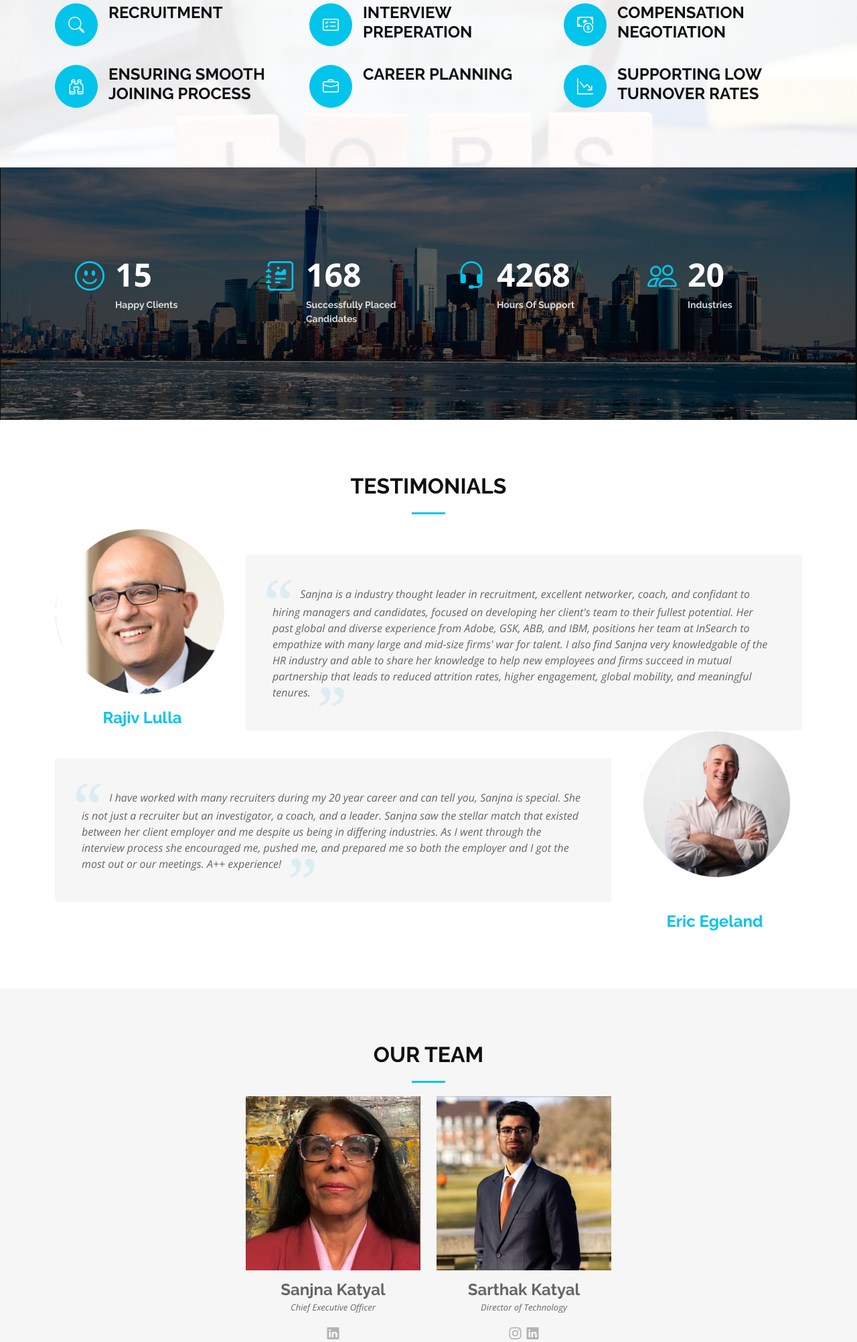
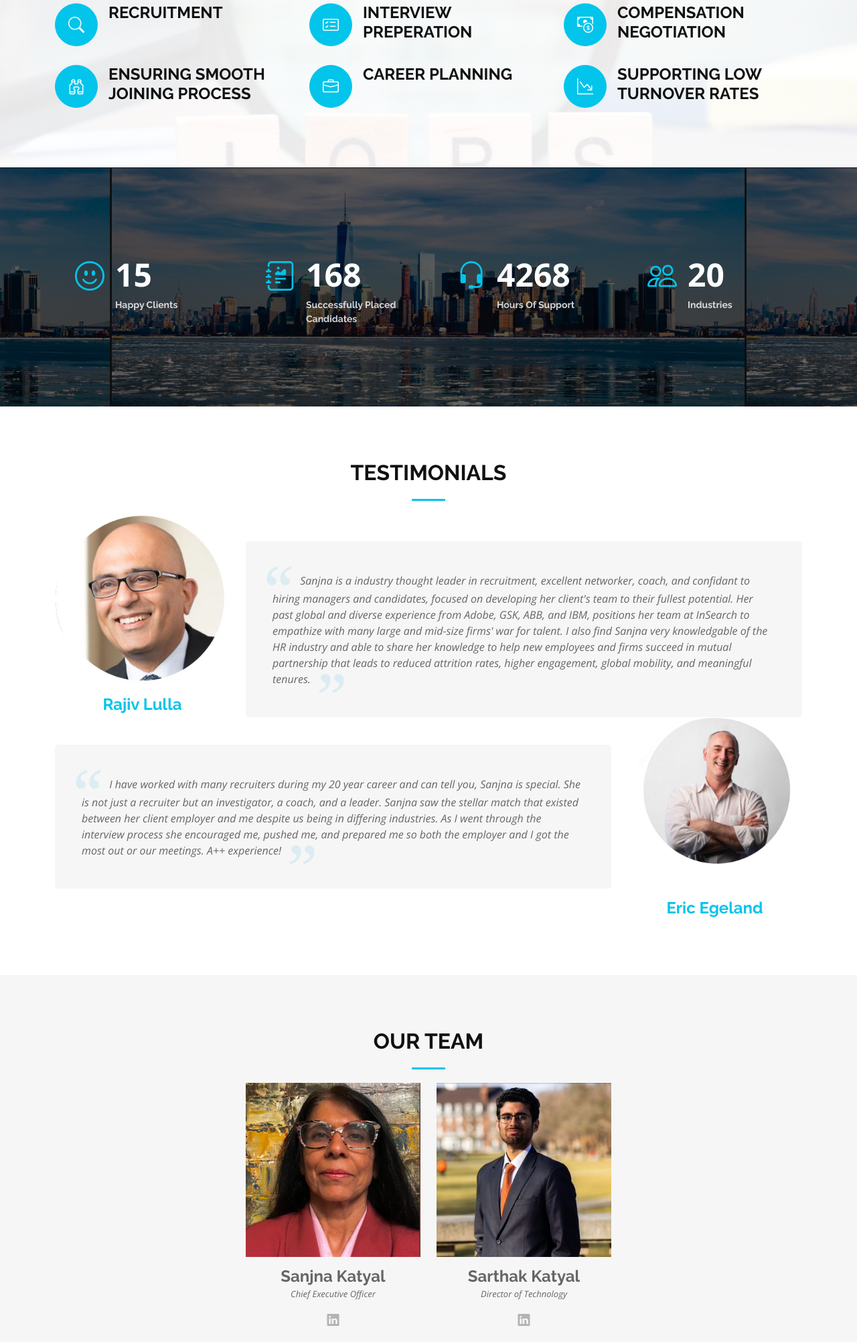
Before and after one commit to Sarthak-Katyal/InSearch-Website, a Flask app: page / in a window 1280 px wide. Shown: the part 1649-3653 px from the top of the page at 67% size. Run offline with Flask 2, Linux system fonts and the light colour scheme; some libraries are stand-ins or nearby versions.

Commit message:
Sixth Commit

```diff
--- a/assets/css/style.css
+++ b/assets/css/style.css
@@ -558,8 +558,8 @@ section {
 --------------------------------*/
 #subscribe {
   background: linear-gradient(rgba(0, 0, 0, 0.6), rgba(0, 0, 0, 0.6)), url(../img/NewYorkCity.jpg) fixed center center;
-  background-size: cover;
-  padding: 80px 0;
+  background-size: contain;
+  padding: 80px 0 60px 0;
 }
 #subscribe .subscribe-title {
   color: #fff;
--- a/templates/index.html
+++ b/templates/index.html
@@ -320,8 +320,7 @@
               <h4>Sarthak Katyal</h4>
               <span>Director of Technology</span>
               <div class="social">
-                <a href=""><i class="bi bi-instagram"></i></a>
-                <a href=""><i class="bi bi-linkedin"></i></a>
+                <a href="www.linkedin.com/in/sarthak--katyal"><i class="bi bi-linkedin"></i></a>
               </div>
             </div>
           </div>
```
